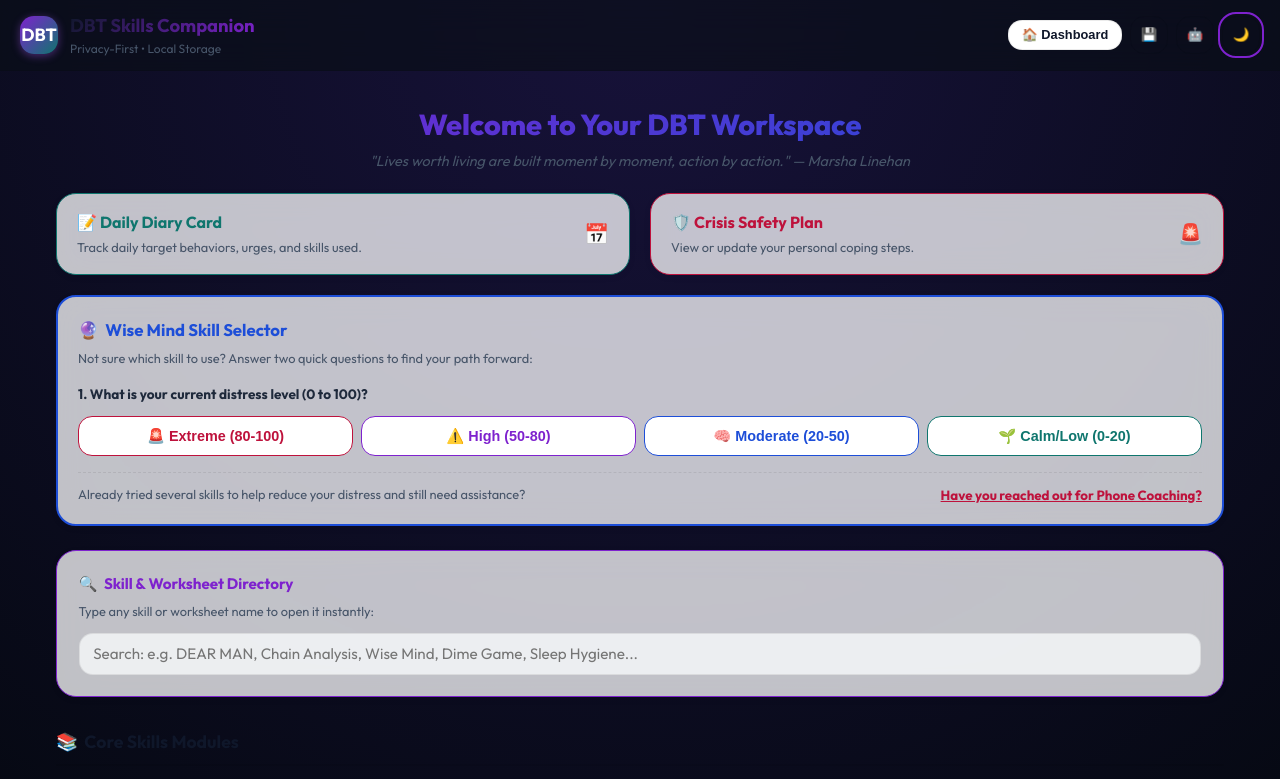
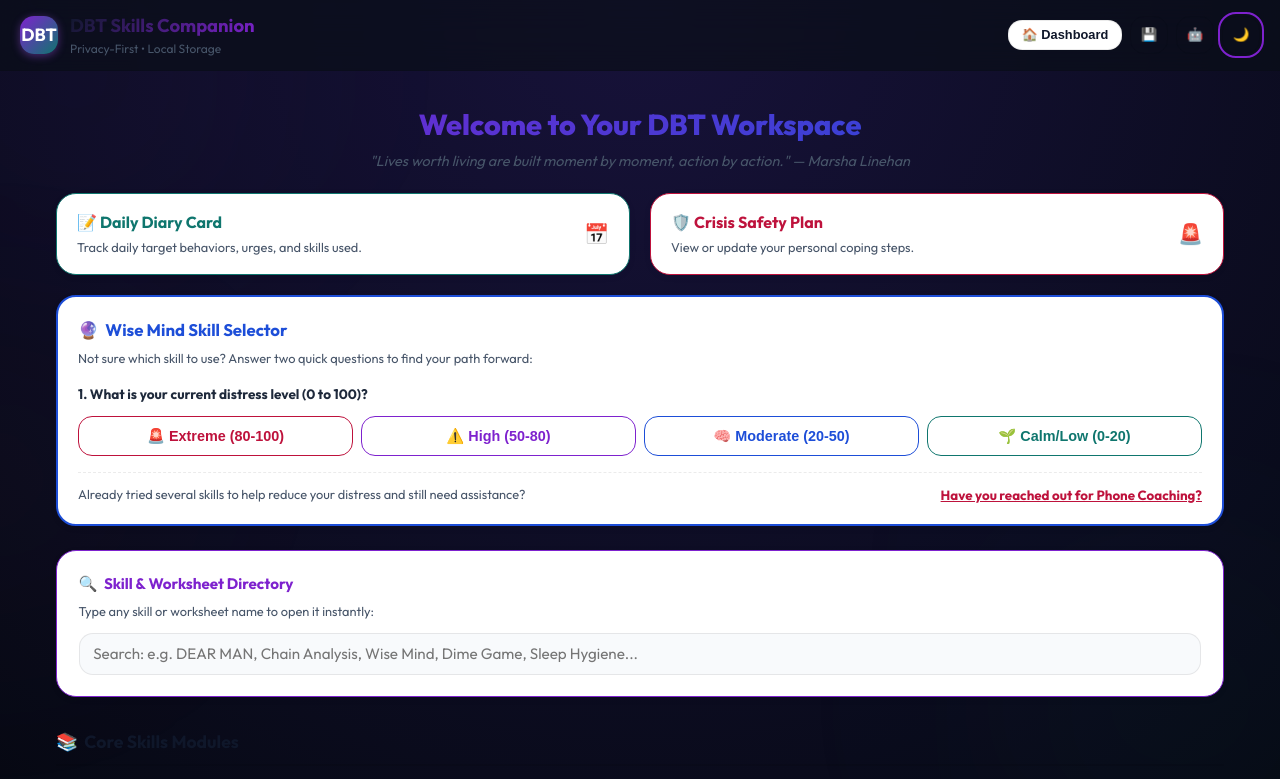
Before and after one commit to huyenstorm/dbt-companion, a plain HTML site: page index.html in a window 1280 px wide. Both pictures are taken after a click on the button "☀️". Shown: the top 779 px of the page. Drawn offline with Linux system fonts and the light colour scheme.

Commit message:
Added ambient background glow orbs and set cards to opaque solid backgrounds to preserve text readability

```diff
--- a/index.html
+++ b/index.html
@@ -5,7 +5,7 @@
   <script>
     // Developer Force Cache Reset Hook
     (function() {
-      const resetKey = 'dbt_cache_reset_v35';
+      const resetKey = 'dbt_cache_reset_v36';
       if (!localStorage.getItem(resetKey)) {
         if ('serviceWorker' in navigator) {
           navigator.serviceWorker.getRegistrations().then(regs => {
@@ -37,10 +37,17 @@
   <link href="https://fonts.googleapis.com/css2?family=Inter:wght@400;500;600;700;800&display=swap" rel="stylesheet">
 
   <!-- Stylesheets -->
-  <link rel="stylesheet" href="./styles/main.css?v=35">
-  <link rel="stylesheet" href="./styles/print.css?v=35" media="print">
+  <link rel="stylesheet" href="./styles/main.css?v=36">
+  <link rel="stylesheet" href="./styles/print.css?v=36" media="print">
 </head>
 <body>
+
+  <!-- Background Ambient Glow Orbs -->
+  <div class="bg-glow-container" aria-hidden="true">
+    <div class="glow-orb orb-1"></div>
+    <div class="glow-orb orb-2"></div>
+    <div class="glow-orb orb-3"></div>
+  </div>
 
   <!-- Header -->
   <header class="app-header">
@@ -576,6 +583,6 @@
   </script>
 
   <!-- Application Entry Script -->
-  <script type="module" src="./js/app.js?v=35"></script>
+  <script type="module" src="./js/app.js?v=36"></script>
 </body>
 </html>
--- a/styles/main.css
+++ b/styles/main.css
@@ -6,9 +6,9 @@
   /* Color Palette - Dark Mode Default (High Contrast ADA Compliant) */
   --bg-primary: #0b0f19;       /* Deep grounding midnight slate */
   --bg-secondary: #161e2e;     /* Rich navy charcoal */
-  --bg-card: rgba(22, 30, 49, 0.75); /* Translucent frosted navy charcoal */
-  --bg-card-hover: rgba(31, 41, 61, 0.85);
-  --bg-input: rgba(11, 15, 25, 0.8);
+  --bg-card: #161e2e;          /* Solid cards to guarantee readable contrast and hide background orbs */
+  --bg-card-hover: #1f293d;
+  --bg-input: #0b0f19;
 
   --text-primary: #f8fafc;
   --text-secondary: #e2e8f0;   /* Bright gray for excellent contrast */
@@ -24,7 +24,7 @@
   --accent-rose-light: rgba(251, 113, 133, 0.15);
   --accent-amber: #fbbf24;
 
-  --border-color: rgba(255, 255, 255, 0.08); /* Translucent border */
+  --border-color: rgba(255, 255, 255, 0.08); /* Crisp borders */
   --border-focus: #c084fc;
 
   --radius-sm: 8px;
@@ -46,9 +46,9 @@
 [data-theme="light"] {
   --bg-primary: #f8fafc;
   --bg-secondary: #ffffff;
-  --bg-card: rgba(255, 255, 255, 0.75);
-  --bg-card-hover: rgba(241, 245, 249, 0.85);
-  --bg-input: rgba(248, 250, 252, 0.8);
+  --bg-card: #ffffff;          /* Solid white cards for light mode */
+  --bg-card-hover: #f1f5f9;
+  --bg-input: #f8fafc;
 
   --text-primary: #0f172a;
   --text-secondary: #1e293b;
@@ -194,16 +194,73 @@ body {
 /* Card Components */
 .card {
   background: var(--bg-card);
-  backdrop-filter: blur(16px) saturate(140%);
-  -webkit-backdrop-filter: blur(16px) saturate(140%);
   border: 1.5px solid var(--border-color);
   border-radius: var(--radius-lg);
   padding: 1.35rem;
   margin-bottom: 1.25rem;
   box-shadow: var(--shadow-sm);
+  position: relative;
+  z-index: 1; /* Keeps card content layered above background glow elements */
   transition: transform var(--transition-normal),
               border-color var(--transition-normal),
               box-shadow var(--transition-normal);
+}
+
+/* Background Glow Orbs */
+.bg-glow-container {
+  position: fixed;
+  top: 0;
+  left: 0;
+  right: 0;
+  bottom: 0;
+  z-index: -10; /* Completely behind all page contents and card elements */
+  overflow: hidden;
+  pointer-events: none;
+}
+
+.glow-orb {
+  position: absolute;
+  border-radius: 50%;
+  filter: blur(130px);
+  pointer-events: none;
+}
+
+/* Dark Mode Orbs Colors & Placement */
+.orb-1 {
+  width: 450px;
+  height: 450px;
+  background: radial-gradient(circle, rgba(168, 85, 247, 0.22) 0%, transparent 70%);
+  top: -150px;
+  left: -150px;
+}
+
+.orb-2 {
+  width: 500px;
+  height: 500px;
+  background: radial-gradient(circle, rgba(45, 212, 191, 0.18) 0%, transparent 70%);
+  bottom: -150px;
+  right: -150px;
+}
+
+.orb-3 {
+  width: 400px;
+  height: 400px;
+  background: radial-gradient(circle, rgba(96, 165, 250, 0.15) 0%, transparent 70%);
+  top: 35%;
+  left: -200px;
+}
+
+/* Light Mode Orbs adjustments */
+[data-theme="light"] .orb-1 {
+  background: radial-gradient(circle, rgba(168, 85, 247, 0.08) 0%, transparent 70%);
+}
+
+[data-theme="light"] .orb-2 {
+  background: radial-gradient(circle, rgba(45, 212, 191, 0.06) 0%, transparent 70%);
+}
+
+[data-theme="light"] .orb-3 {
+  background: radial-gradient(circle, rgba(251, 113, 133, 0.05) 0%, transparent 70%);
 }
 
 .card:hover {
--- a/sw.js
+++ b/sw.js
@@ -1,6 +1,6 @@
 /* Offline PWA Service Worker - Network-First with Cache Fallback Caching Strategy */
 
-const CACHE_NAME = 'dbt-companion-v35';
+const CACHE_NAME = 'dbt-companion-v36';
 const ASSETS_TO_CACHE = [
   './',
   './index.html',
```
